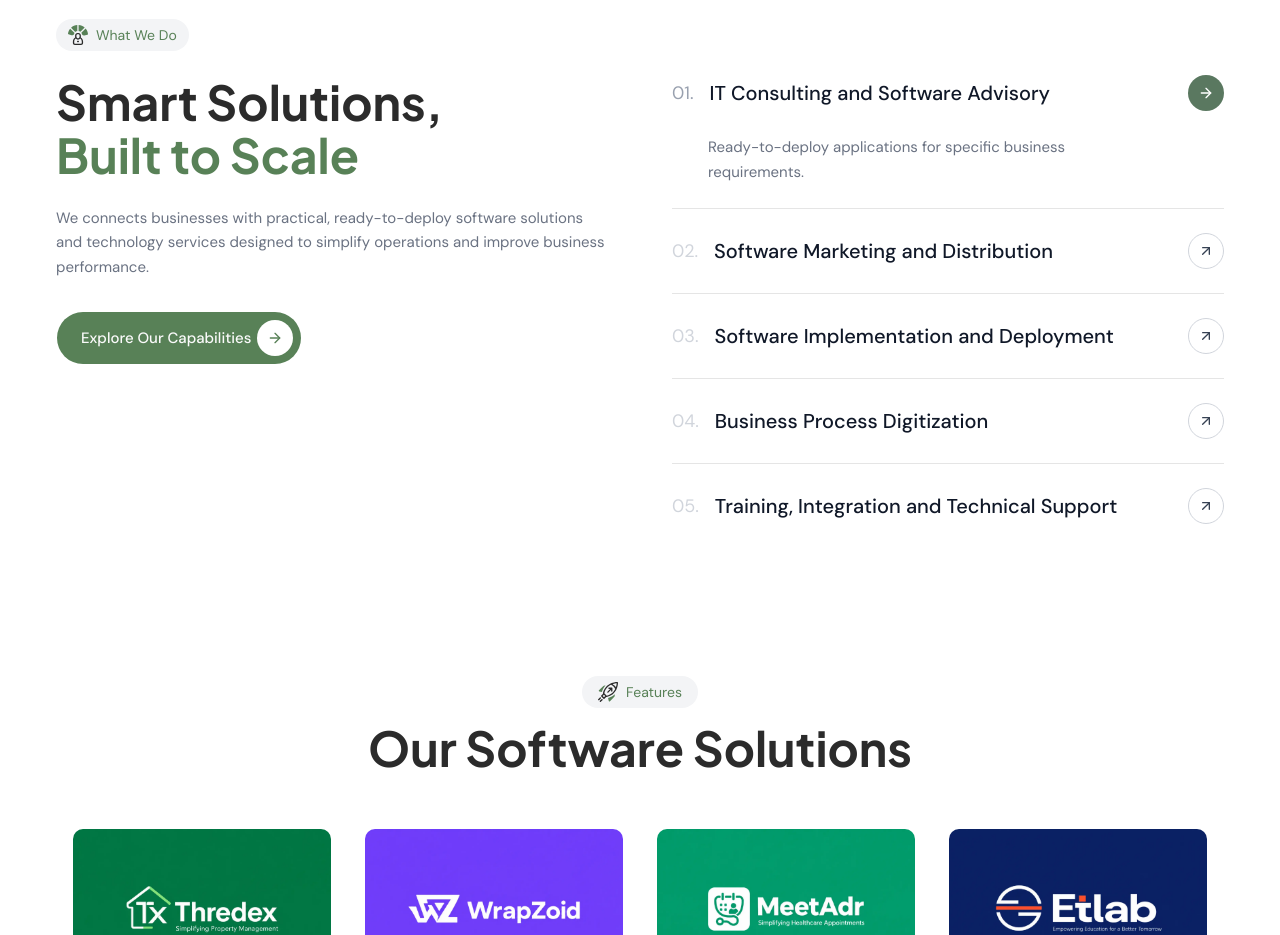
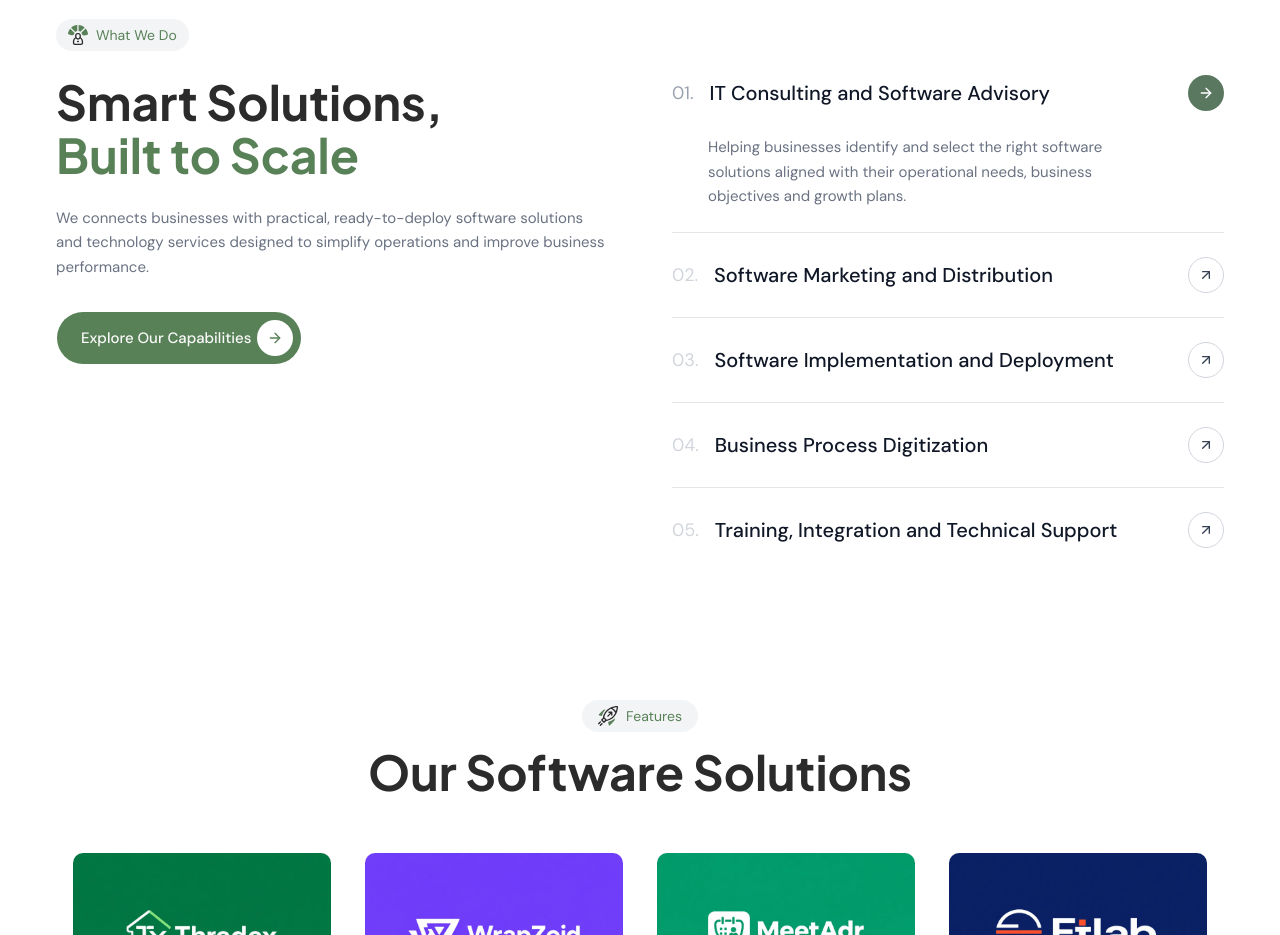
Before and after one commit to prajilk/isamglobal, a Next.js app: page / in a window 1280 px wide. Shown: the part 1540-2475 px from the top of the page. Built offline with nearby package versions, Linux system fonts and the light colour scheme.

Commit message:
fixed content and hero

```diff
--- a/app/page.tsx
+++ b/app/page.tsx
@@ -1,5 +1,4 @@
 import AboutSection from "@/components/about-section"
-import FaqSection from "@/components/faq-section"
 import FormSection from "@/components/form-section"
 import HeroSection from "@/components/hero-section"
 import OurCommitmentSection from "@/components/our-commitment-section"
--- a/components/hero-section.tsx
+++ b/components/hero-section.tsx
@@ -1,4 +1,3 @@
-import { ArrowRight } from "lucide-react"
 import { Button } from "./ui/button"
 import Briefcase from "./icons/briefcase"
 import { TextAnimate } from "./ui/text-animate"
@@ -55,7 +54,7 @@ export default function HeroSection() {
           alt="hero image"
           width={1000}
           height={600}
-          className="absolute top-1/2 -right-10 bottom-0 w-full -translate-y-1/2"
+          className="absolute top-1/2 -right-3 bottom-0 w-full -translate-y-1/2 md:-right-10"
         />
         <Image
           src="/hero-float-c.png"
--- a/components/what-we-do-section.tsx
+++ b/components/what-we-do-section.tsx
@@ -33,34 +33,35 @@ const filterGroups: FilterGroup[] = [
         number: "01.",
         title: "IT Consulting and Software Advisory",
         description:
-          "Ready-to-deploy applications for specific business requirements.",
+          "Helping businesses identify and select the right software solutions aligned with their operational needs, business objectives and growth plans.",
         image: "/img1.webp",
       },
       {
         number: "02.",
         title: "Software Marketing and Distribution",
         description:
-          "Technology guidance and solution selection for organizations.",
+          "Connecting businesses with suitable software products and delivering technology solutions that address diverse industry requirements.",
         image: "/img1.webp",
       },
       {
         number: "03.",
         title: "Software Implementation and Deployment",
-        description: "Configuration, deployment, training and onboarding.",
+        description:
+          "Managing software installation, configuration and deployment to ensure smooth adoption and efficient business operations.",
         image: "/img1.webp",
       },
       {
         number: "04.",
         title: "Business Process Digitization",
         description:
-          "Helping organizations replace manual processes with connected digital workflows.",
+          "Helping organizations streamline workflows, automate routine processes and improve operational efficiency through digital technology.",
         image: "/img1.webp",
       },
       {
         number: "05.",
         title: "Training, Integration and Technical Support",
         description:
-          "Helping organizations replace manual processes with connected digital workflows.",
+          "Providing user training, system integration coordination and ongoing technical assistance to support reliable software performance and effective utilization.",
         image: "/img1.webp",
       },
     ],
```
